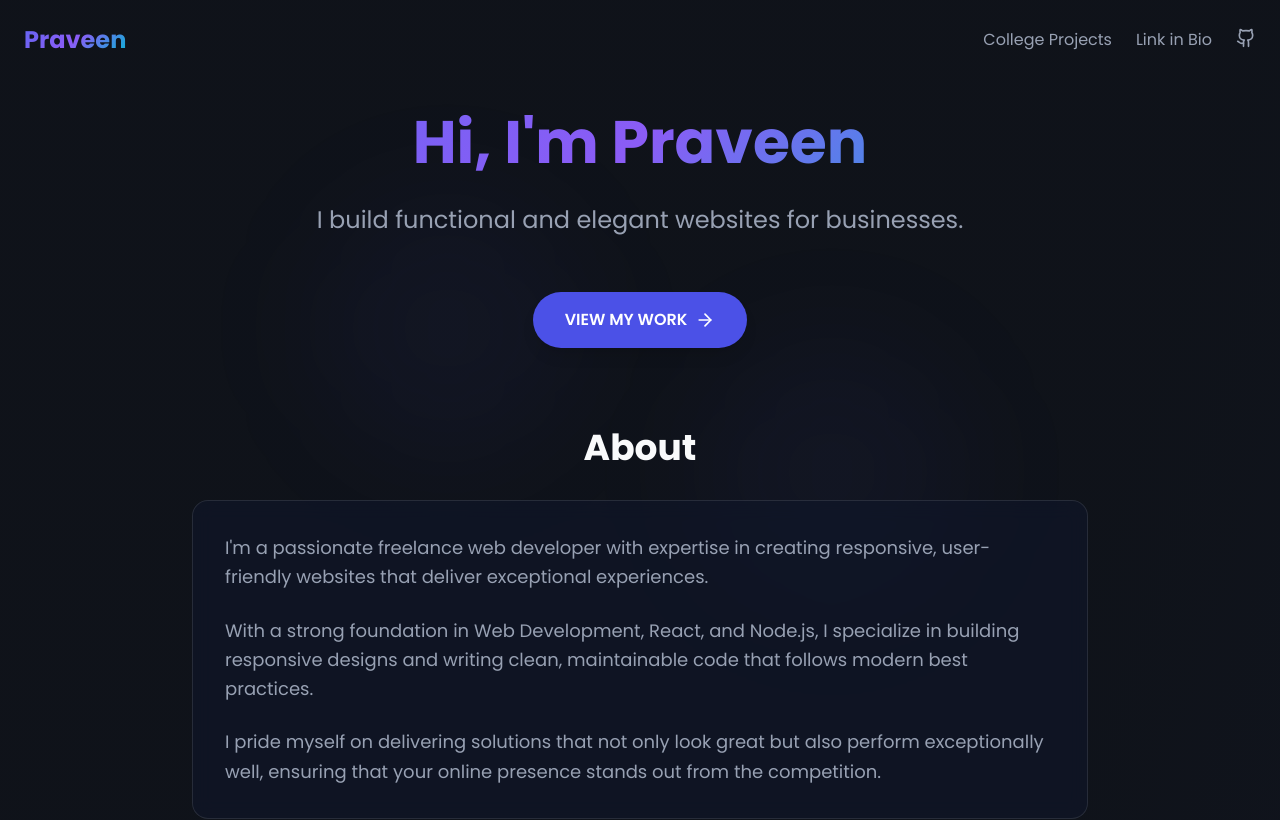
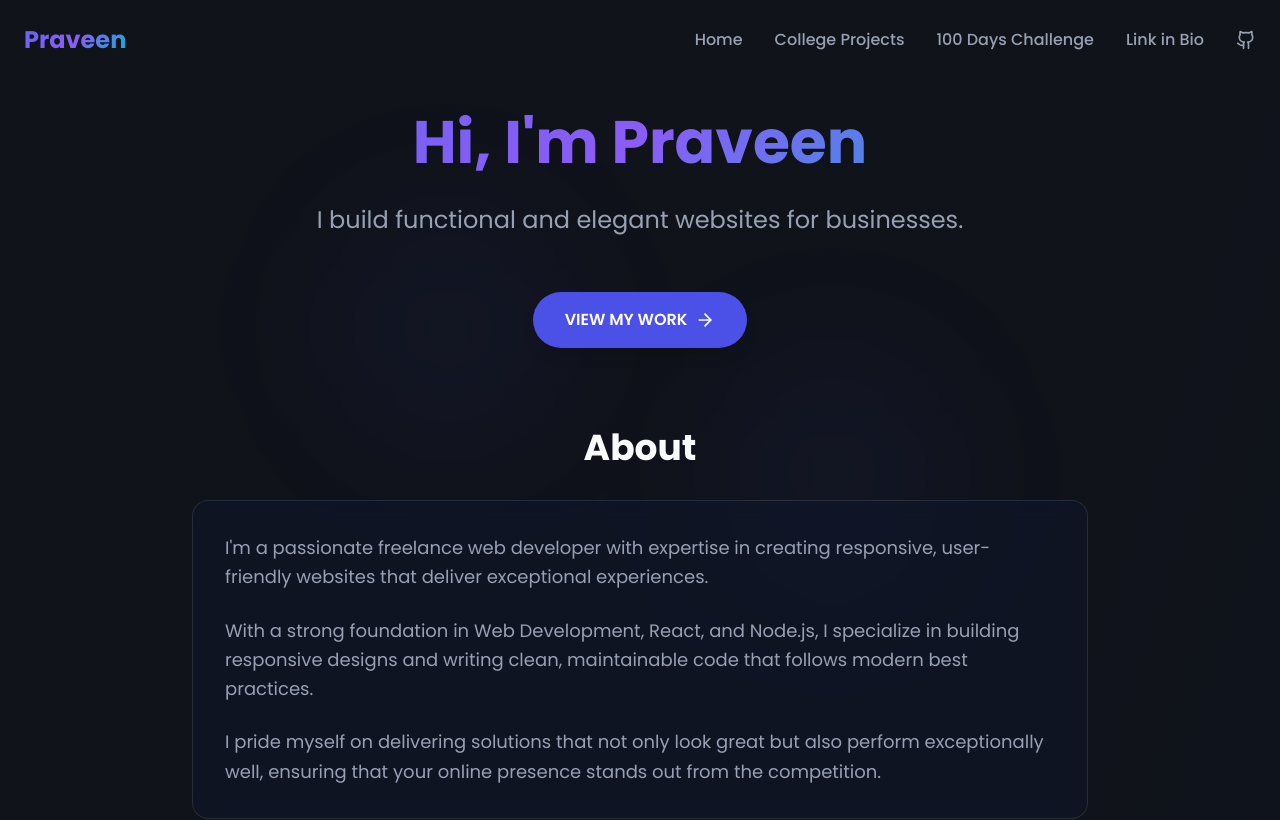
Before and after one commit to Praveeenmain/praveen-unfiltered-connect, a React (Vite) app: page / in a window 1280 px wide. Shown: the top 820 px of the page. Built offline with nearby package versions, Linux system fonts and the light colour scheme.

Commit message:
Add responsive navbar
Implement a responsive navigation bar for improved user experience across devices.

```diff
--- /dev/null
+++ b/src/components/ResponsiveNavbar.tsx
@@ -0,0 +1,86 @@
+
+import React, { useState } from 'react';
+import { Link } from 'react-router-dom';
+import { Github, Menu, X } from 'lucide-react';
+
+const ResponsiveNavbar = () => {
+  const [isMenuOpen, setIsMenuOpen] = useState(false);
+
+  const toggleMenu = () => {
+    setIsMenuOpen(!isMenuOpen);
+  };
+
+  const navItems = [
+    { name: 'Home', path: '/' },
+    { name: 'College Projects', path: '/college-projects' },
+    { name: '100 Days Challenge', path: '/100-days-challenge' },
+    { name: 'Link in Bio', path: '/link-in-bio' },
+  ];
+
+  return (
+    <nav className="relative z-20 p-6">
+      <div className="flex justify-between items-center">
+        {/* Logo */}
+        <div className="font-bold text-2xl gradient-text">Praveen</div>
+
+        {/* Desktop Navigation */}
+        <div className="hidden md:flex items-center space-x-8">
+          {navItems.map((item) => (
+            <Link
+              key={item.name}
+              to={item.path}
+              className="text-muted-foreground hover:text-primary transition-colors duration-300 font-medium"
+            >
+              {item.name}
+            </Link>
+          ))}
+          <a
+            href="https://github.com/Praveeenmain"
+            target="_blank"
+            rel="noopener noreferrer"
+            className="text-muted-foreground hover:text-primary transition-colors duration-300"
+          >
+            <Github className="w-5 h-5" />
+          </a>
+        </div>
+
+        {/* Mobile Menu Button */}
+        <button
+          onClick={toggleMenu}
+          className="md:hidden text-muted-foreground hover:text-primary transition-colors duration-300"
+        >
+          {isMenuOpen ? <X className="w-6 h-6" /> : <Menu className="w-6 h-6" />}
+        </button>
+      </div>
+
+      {/* Mobile Navigation Menu */}
+      {isMenuOpen && (
+        <div className="md:hidden absolute top-full left-0 right-0 bg-background/95 backdrop-blur-md border-t border-border mt-2 rounded-lg mx-6">
+          <div className="flex flex-col space-y-4 p-6">
+            {navItems.map((item) => (
+              <Link
+                key={item.name}
+                to={item.path}
+                onClick={() => setIsMenuOpen(false)}
+                className="text-muted-foreground hover:text-primary transition-colors duration-300 font-medium py-2"
+              >
+                {item.name}
+              </Link>
+            ))}
+            <a
+              href="https://github.com/Praveeenmain"
+              target="_blank"
+              rel="noopener noreferrer"
+              className="inline-flex items-center space-x-2 text-muted-foreground hover:text-primary transition-colors duration-300 py-2"
+            >
+              <Github className="w-5 h-5" />
+              <span>GitHub</span>
+            </a>
+          </div>
+        </div>
+      )}
+    </nav>
+  );
+};
+
+export default ResponsiveNavbar;
--- a/src/pages/Home.tsx
+++ b/src/pages/Home.tsx
@@ -1,8 +1,8 @@
-
 import React from 'react';
 import { Link } from 'react-router-dom';
-import { ArrowRight, ExternalLink, Github, Code, Palette, Smartphone, Wrench, Monitor, Bot, Camera } from 'lucide-react';
+import { ArrowRight, ExternalLink, Code, Palette, Smartphone, Wrench, Monitor, Bot, Camera } from 'lucide-react';
 import { useScrollAnimation } from '@/hooks/useScrollAnimation';
+import ResponsiveNavbar from '@/components/ResponsiveNavbar';
 
 const Home = () => {
   useScrollAnimation();
@@ -75,26 +75,8 @@ const Home = () => {
         <div className="absolute bottom-1/4 right-1/4 w-64 h-64 bg-accent/5 rounded-full blur-3xl"></div>
       </div>
 
-      {/* Navigation */}
-      <nav className="relative z-10 p-6 flex justify-between items-center">
-        <div className="font-bold text-2xl gradient-text">Praveen</div>
-        <div className="flex space-x-6">
-          <Link to="/college-projects" className="text-muted-foreground hover:text-primary transition-colors">
-            College Projects
-          </Link>
-          <Link to="/link-in-bio" className="text-muted-foreground hover:text-primary transition-colors">
-            Link in Bio
-          </Link>
-          <a
-            href="https://github.com/Praveeenmain"
-            target="_blank"
-            rel="noopener noreferrer"
-            className="text-muted-foreground hover:text-primary transition-colors"
-          >
-            <Github className="w-5 h-5" />
-          </a>
-        </div>
-      </nav>
+      {/* Responsive Navigation */}
+      <ResponsiveNavbar />
 
       {/* Main Content */}
       <div className="relative z-10">
```
